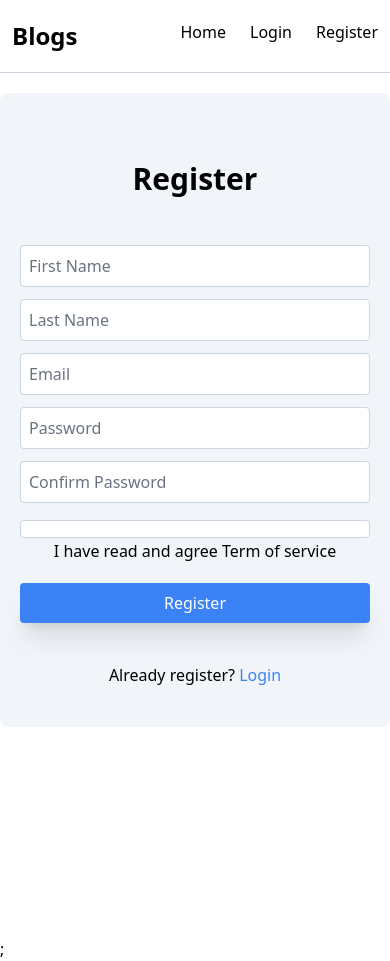
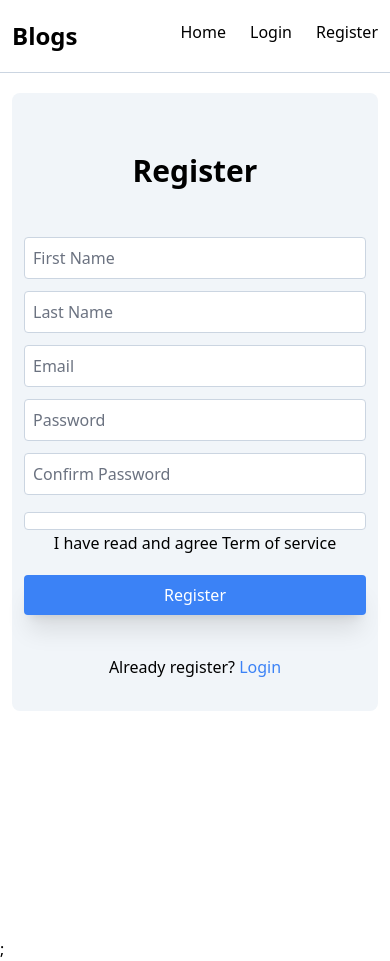
Before and after one commit to pwnrrk/next-js-ex, a Next.js app: page /register in a window 390 px wide. Built offline with nearby package versions, Linux system fonts and the light colour scheme.

Commit message:
Optmize for phone

```diff
--- a/pages/login.tsx
+++ b/pages/login.tsx
@@ -76,7 +76,7 @@ function LoginForm() {
           id="email-input"
           autoComplete="email"
           className={
-            "rounded-none rounded-tr rounded-tl pt-3 pb-3 " +
+            "rounded-b-none rounded-tr rounded-tl pt-3 pb-3 " +
             noUserError()?.class
           }
           type="email"
@@ -88,7 +88,7 @@ function LoginForm() {
           name="password"
           id="password-input"
           className={
-            "rounded-none rounded-br rounded-bl border-t-0 pt-3 pb-3 " +
+            "rounded-t-none rounded-br rounded-bl border-t-0 pt-3 pb-3 " +
             passwordIncorrectError()?.class
           }
           type="password"
@@ -109,8 +109,8 @@ const Login: NextPage = () => {
         <meta name="description" content="Blogs Test" />
         <link rel="icon" href="/favicon.ico" />
       </Head>
-      <main className="h-screen">
-        <div className="rounded-lg p-5 bg-slate-100 my-5">
+      <main className="h-screen px-3">
+        <div className="rounded-lg p-3 bg-slate-100 my-5">
           <h1 className="text-3xl my-12 font-bold">Login</h1>
           <LoginForm />
           <div className="my-5">
--- a/pages/profile.tsx
+++ b/pages/profile.tsx
@@ -231,6 +231,7 @@ function UserPost() {
       </div>
       <h3 className="text-xl font-medium">Posts</h3>
       <Modal setShowModal={setShowModal} showing={showModal}>
+        <div className="px-1">
           <div className="rounded bg-white max-w-lg mx-auto my-5 p-5">
             <AddPostForm
               getPost={getPosts}
@@ -239,6 +240,7 @@ function UserPost() {
               resetPost={resetPostToEdit}
               actionType={formAction}
             />
+          </div>
         </div>
       </Modal>
       {posts.length == 0 && (
--- a/pages/register.tsx
+++ b/pages/register.tsx
@@ -139,8 +139,8 @@ const Register: NextPage = () => {
         <meta name="description" content="Blogs Test" />
         <link rel="icon" href="/favicon.ico" />
       </Head>
-      <main className="h-screen">
-        <div className="rounded-lg p-5 bg-slate-100 my-5">
+      <main className="h-screen px-3">
+        <div className="rounded-lg p-3 bg-slate-100 my-5">
           <h1 className="text-3xl my-12 font-bold">Register</h1>
           <RegisterForm />
           <div className="my-5">
```
Lines whose indentation alone changed are shown as unchanged.
